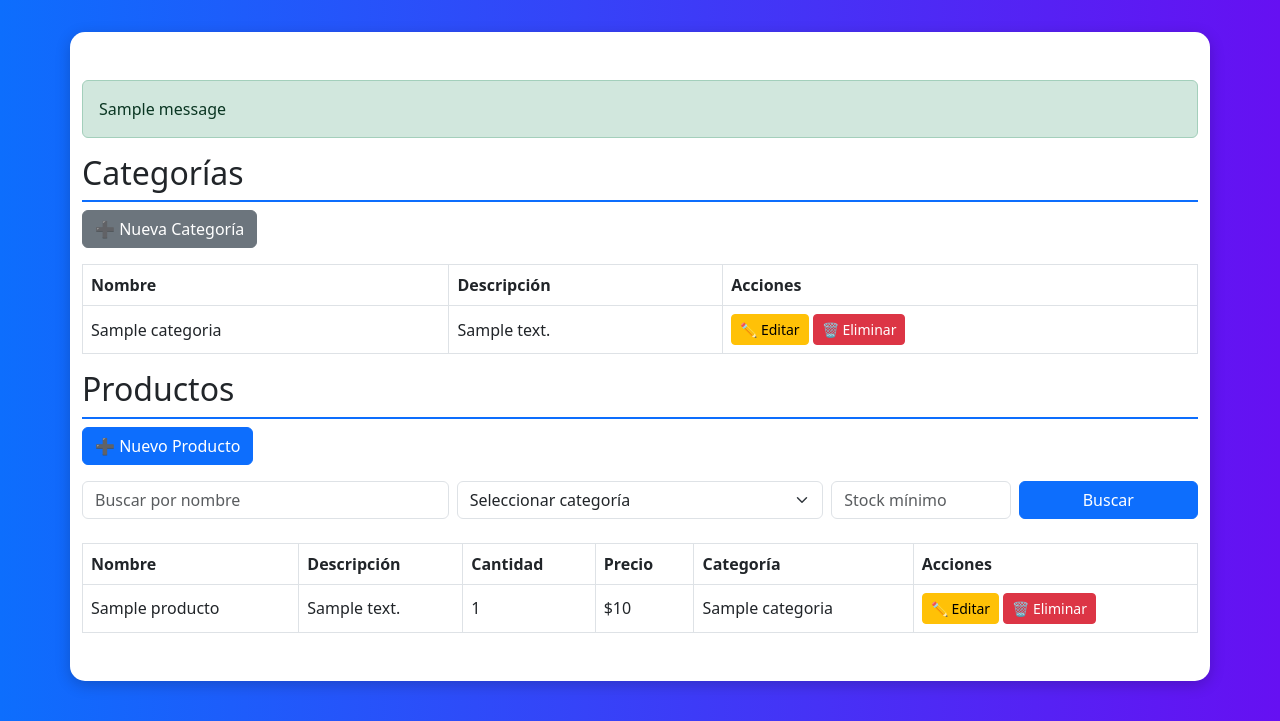
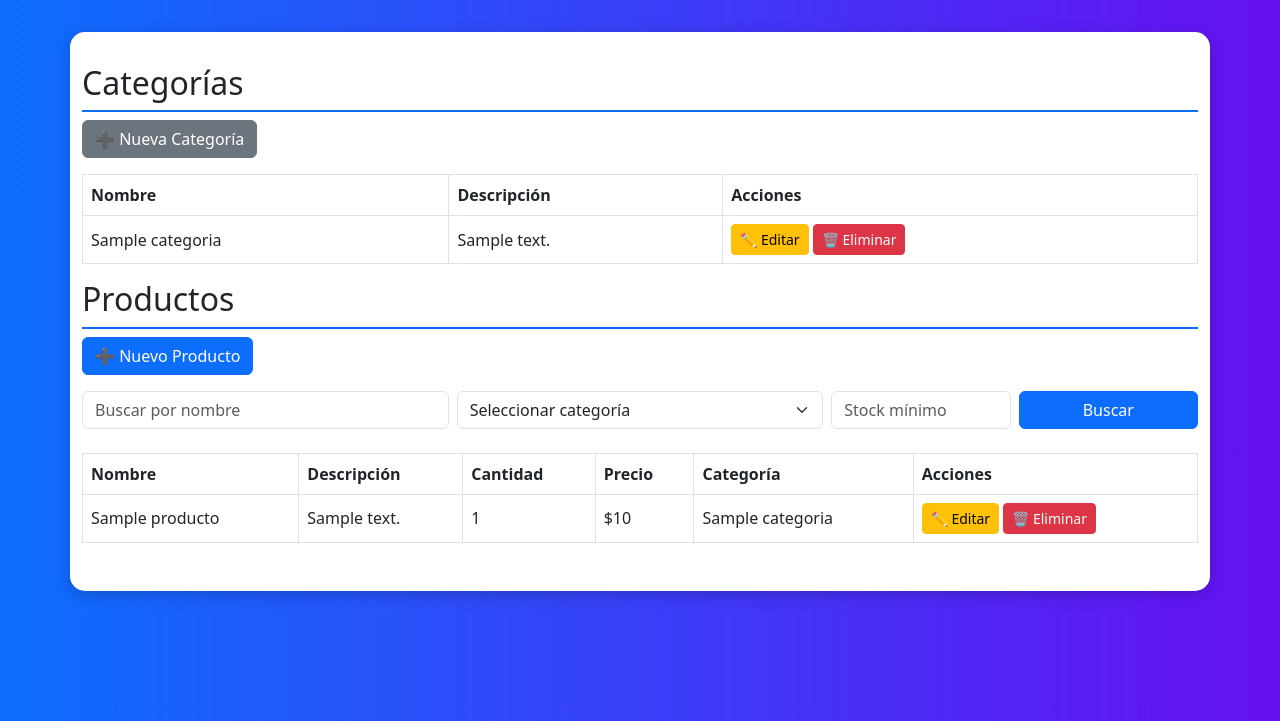
Before and after one commit to Marambio-MyA/DashboardX, a Django app: page / in a window 1280 px wide. Shown: the part 56-777 px from the top of the page. Run offline with Django 5.2, Linux system fonts and the light colour scheme; a user stored in the database is signed in; tables that the repository leaves empty hold one stand-in row (values such as "Sample post"); one stand-in notice (Sample message) is shown.

Commit message:
fix: errores extra

```diff
--- a/productos/templates/base.html
+++ b/productos/templates/base.html
@@ -59,14 +59,6 @@
     {% include 'navbar.html' %}
 
     <div class="container main-container">
-        {% if messages %}
-            {% for message in messages %}
-                <div class="alert alert-{{ message.tags }}">
-                    {{ message }}
-                </div>
-            {% endfor %}
-        {% endif %}
-
         {% block content %}{% endblock %}
     </div>
 
```
